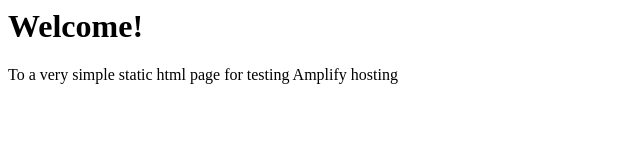
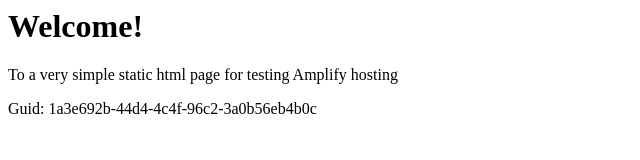
Before and after one commit to aws-aemilia-pdx/Github-PR-Commit-Integration-Test-DoNotTouch-Gith-OKSLNVO2-v1-gamma-us-west-2, a website: page src/index.html in a window 1280 px wide. Shown: the whole page, without its empty margins (0-640 px from the left). Drawn offline with Linux system fonts and the light colour scheme.

Commit message:
commit from integ tests

```diff
--- a/src/index.html
+++ b/src/index.html
@@ -1,3 +1,5 @@
+
+
 <html lang="en">
 
 <head>
@@ -10,6 +12,6 @@
 <body>
     <h1>Welcome!</h1>
     <p>To a very simple static html page for testing Amplify hosting</p>
-</body>
+    <p>Guid: 1a3e692b-44d4-4c4f-96c2-3a0b56eb4b0c</p></body>
 
 </html>
```
